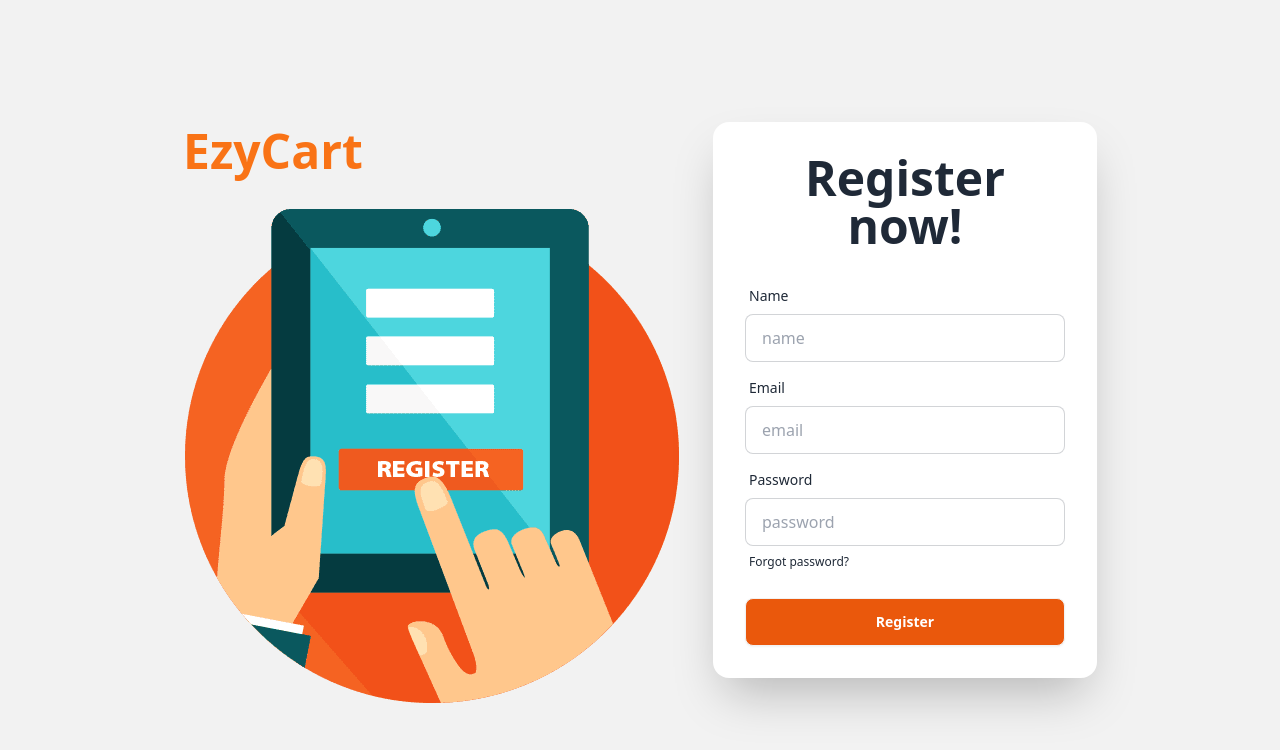
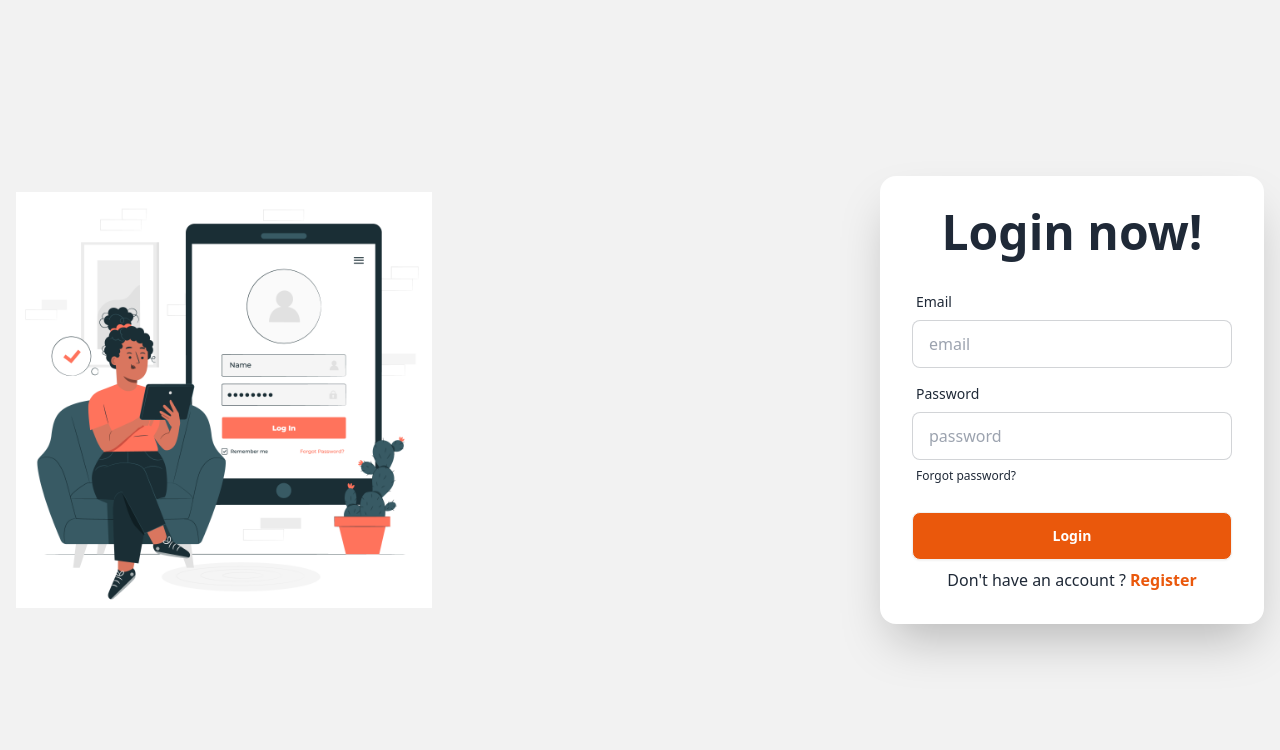
Before and after one commit to Rubaeid-Sanjid/EzyCart-Client, a React (Vite) app: page / in a window 1280 px wide. Shown: the top 750 px of the page. Built offline with nearby package versions, Linux system fonts and the light colour scheme; no server answers.

Commit message:
add:complete login page

```diff
--- /dev/null
+++ b/src/Pages/Login.jsx
@@ -0,0 +1,109 @@
+import { Link, useNavigate } from "react-router-dom";
+import loginImg from "../assets/login.jpg";
+import { useContext, useState } from "react";
+import { AuthContext } from "../Components/AuthProvider";
+import { ImSpinner9 } from "react-icons/im";
+import Swal from "sweetalert2";
+
+const Login = () => {
+  const { loginUser } = useContext(AuthContext);
+  const navigate = useNavigate();
+  const [loading, setLoading] = useState(false);
+  const [error, setError] = useState(null);
+
+  const handleLogin = (e) => {
+    e.preventDefault();
+    setLoading(true);
+    setError(null);
+
+    const email = e.target.email.value;
+    const password = e.target.password.value;
+
+    loginUser(email, password)
+      .then((res) => {
+        if (res.user) {
+          setLoading(false);
+          Swal.fire({
+            position: "top-end",
+            icon: "success",
+            title: "You are Logged In",
+            showConfirmButton: false,
+            timer: 1500,
+          });
+          navigate("/main");
+        }
+      })
+      .catch((err) => {
+        const errorMessage = err.message.split("/")[1].slice(0, -2);
+        setError(errorMessage);
+        setLoading(false);
+      });
+  };
+  return (
+    <div className="hero bg-base-200 min-h-screen">
+      <div className="hero-content gap-8 flex-1">
+        <div className="text-center lg:text-left">
+          <div className="flex justify-center items-center w-1/2">
+            <img src={loginImg} alt="" className=""/>
+          </div>
+        </div>
+        <div className="card bg-base-100 w-full max-w-sm shrink-0 shadow-2xl">
+          <form className="card-body" onSubmit={handleLogin}>
+            <h1 className="text-5xl font-bold text-center mb-5">Login now!</h1>
+
+            <div className="form-control">
+              <label className="label">
+                <span className="label-text">Email</span>
+              </label>
+              <input
+                type="email"
+                placeholder="email"
+                name="email"
+                className="input input-bordered"
+                required
+              />
+            </div>
+            <div className="form-control">
+              <label className="label">
+                <span className="label-text">Password</span>
+              </label>
+              <input
+                type="password"
+                placeholder="password"
+                name="password"
+                className="input input-bordered"
+                required
+              />
+              <label className="label">
+                <a href="#" className="label-text-alt link link-hover">
+                  Forgot password?
+                </a>
+              </label>
+            </div>
+            {error && <h3 className="text-center text-red-600">{error}</h3>}
+            <div className="form-control mt-3">
+              {loading ? (
+                <button className="btn bg-orange-600 text-lg">
+                  <ImSpinner9 className="animate-spin" />
+                </button>
+              ) : (
+                <button className="btn bg-orange-600 text-white">Login</button>
+              )}
+            </div>
+            <h4 className="text-center">
+              Don't have an account ?{" "}
+              <Link
+                to={"/registration"}
+                className="text-orange-600 font-semibold"
+              >
+                Register
+              </Link>
+            </h4>
+          </form>
+        </div>
+      </div>
+    </div>
+  );
+};
+
+export default Login;
--- a/src/Pages/Registration.jsx
+++ b/src/Pages/Registration.jsx
@@ -1,7 +1,7 @@
-import React, { useContext, useState } from "react";
+import { useContext, useState } from "react";
 import registerImg from "../assets/Register.png";
 import { AuthContext } from "../Components/AuthProvider";
-import { useNavigate } from "react-router-dom";
+import { Link, useNavigate } from "react-router-dom";
 import { ImSpinner9 } from "react-icons/im";
 import Swal from "sweetalert2";
 const Registration = () => {
@@ -32,7 +32,7 @@ const Registration = () => {
               showConfirmButton: false,
               timer: 1500,
             });
-            navigate("/main");
+            navigate("/");
           });
         }
       })
@@ -109,6 +109,12 @@ const Registration = () => {
                     <button className="btn bg-orange-600 text-white">Register</button>
                 )}
               </div>
+              <h4 className="text-center">
+                Already have an account ?{" "}
+                <Link to={"/"} className="text-orange-600 font-semibold">
+                  Login
+                </Link>
+              </h4>
           </form>
         </div>
       </div>
```
Also changed, not shown: src/Components/Route.jsx (+9 -8 lines), src/assets/login.jpg (added).
